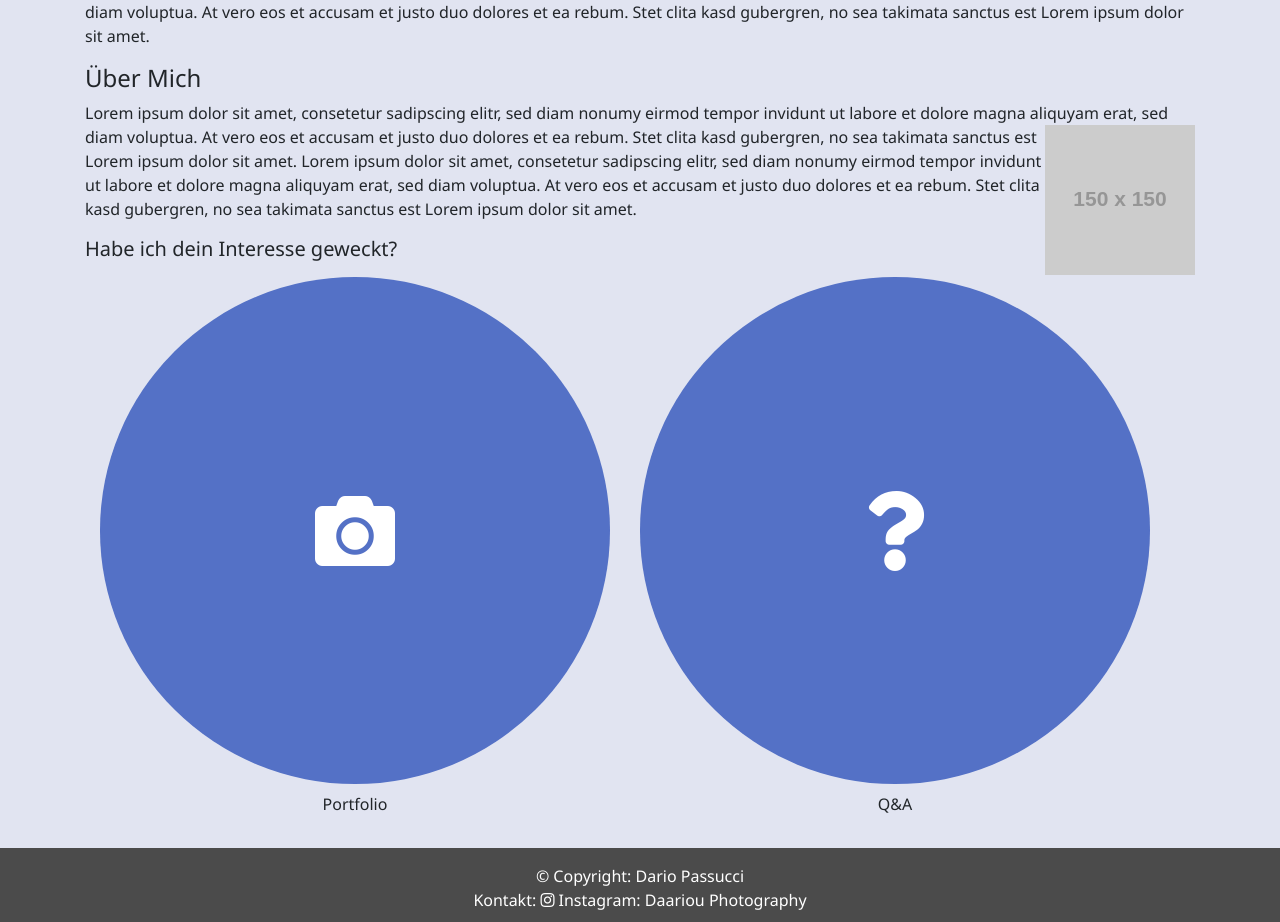
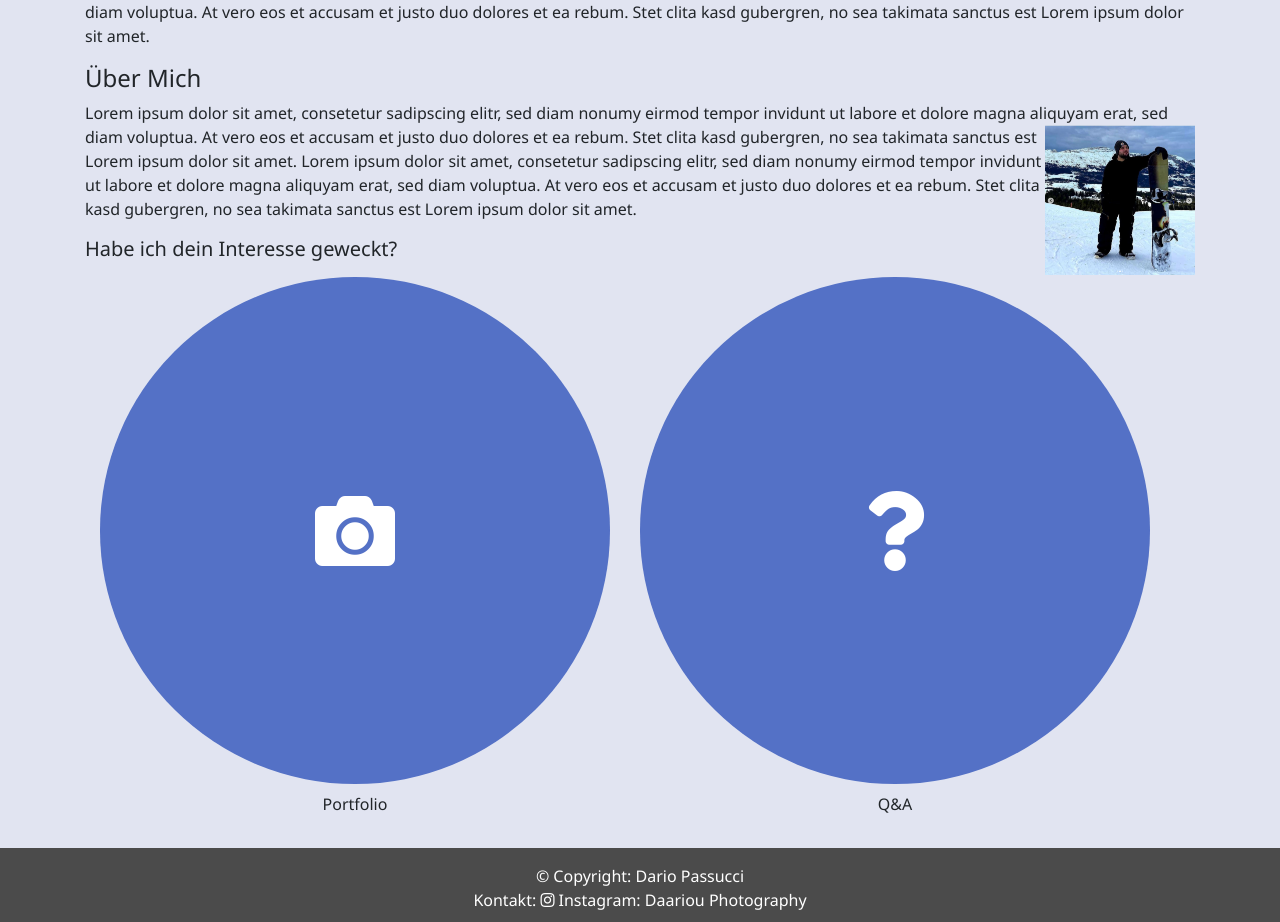
Before and after one commit to gh-developing/daariou_photography, an Angular app in the folder Project/Frontend/daariiou-photography-frontend/: page /home in a window 1280 px wide. Shown: the part 3945-4867 px from the top of the page. Built offline with nearby package versions, Linux system fonts and the light colour scheme.

Commit message:
about me picture

```diff
--- a/Project/Frontend/daariiou-photography-frontend/src/app/components/about-me/about-me.component.html
+++ b/Project/Frontend/daariiou-photography-frontend/src/app/components/about-me/about-me.component.html
@@ -3,7 +3,7 @@
     <div>
         Lorem ipsum dolor sit amet, consetetur sadipscing elitr, sed diam nonumy eirmod tempor invidunt ut labore et
         dolore magna aliquyam erat, sed diam voluptua. At vero eos et accusam et justo duo dolores et ea rebum.
-        <img class="float-right" src="http://via.placeholder.com/150x150" />
+        <img class="float-right" src="assets/AboutMe.PNG" width="150" height="150"/>
         Stet clita kasd gubergren, no sea takimata sanctus est Lorem ipsum dolor sit amet. Lorem ipsum dolor sit amet,
         consetetur sadipscing elitr, sed diam nonumy eirmod tempor invidunt ut labore et dolore magna aliquyam erat, sed
         diam voluptua. At vero eos et accusam et justo duo dolores et ea rebum. Stet clita kasd gubergren, no sea
```
Also changed, not shown: Project/Frontend/daariiou-photography-frontend/src/assets/AboutMe.PNG (added).
